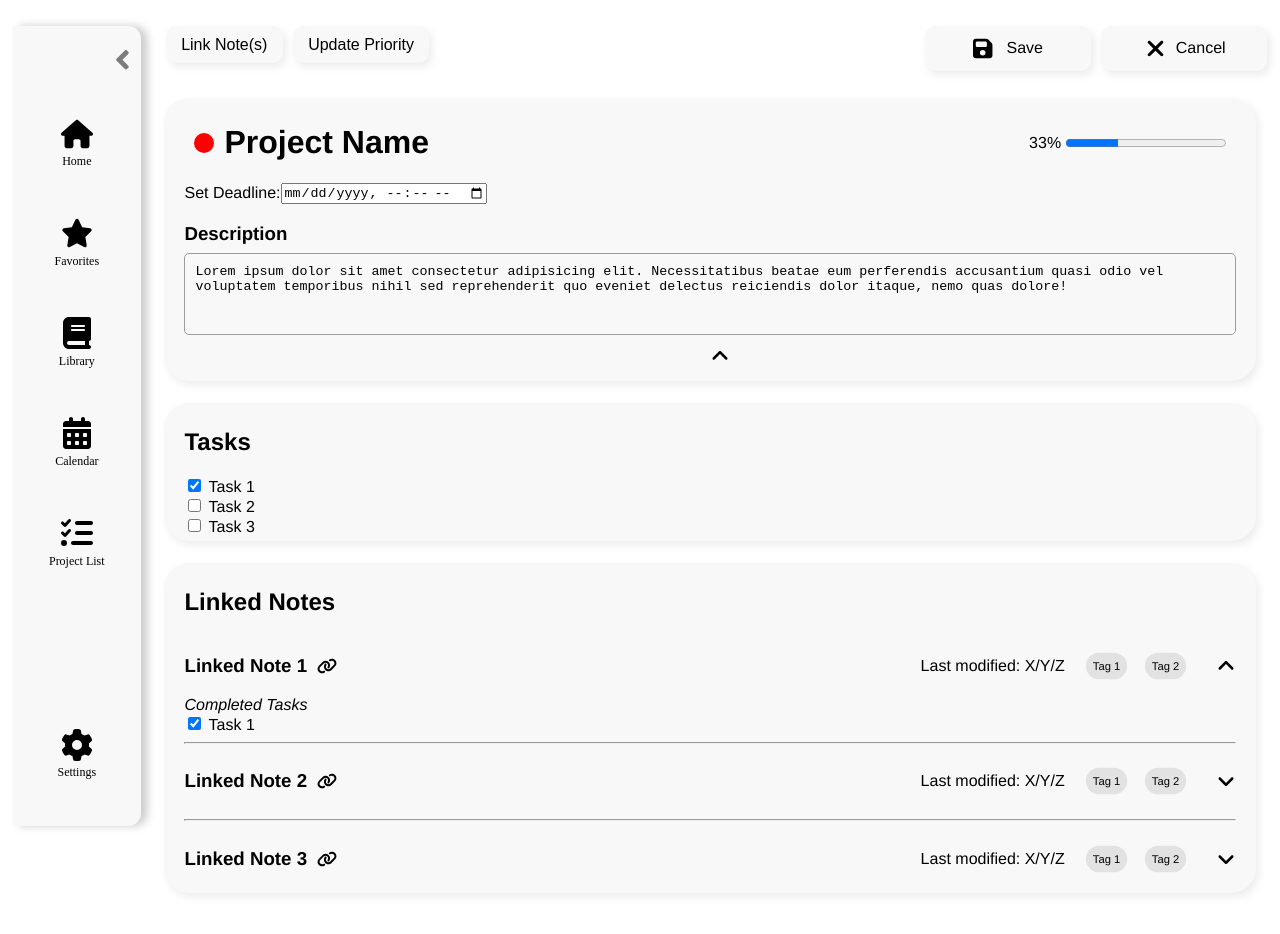
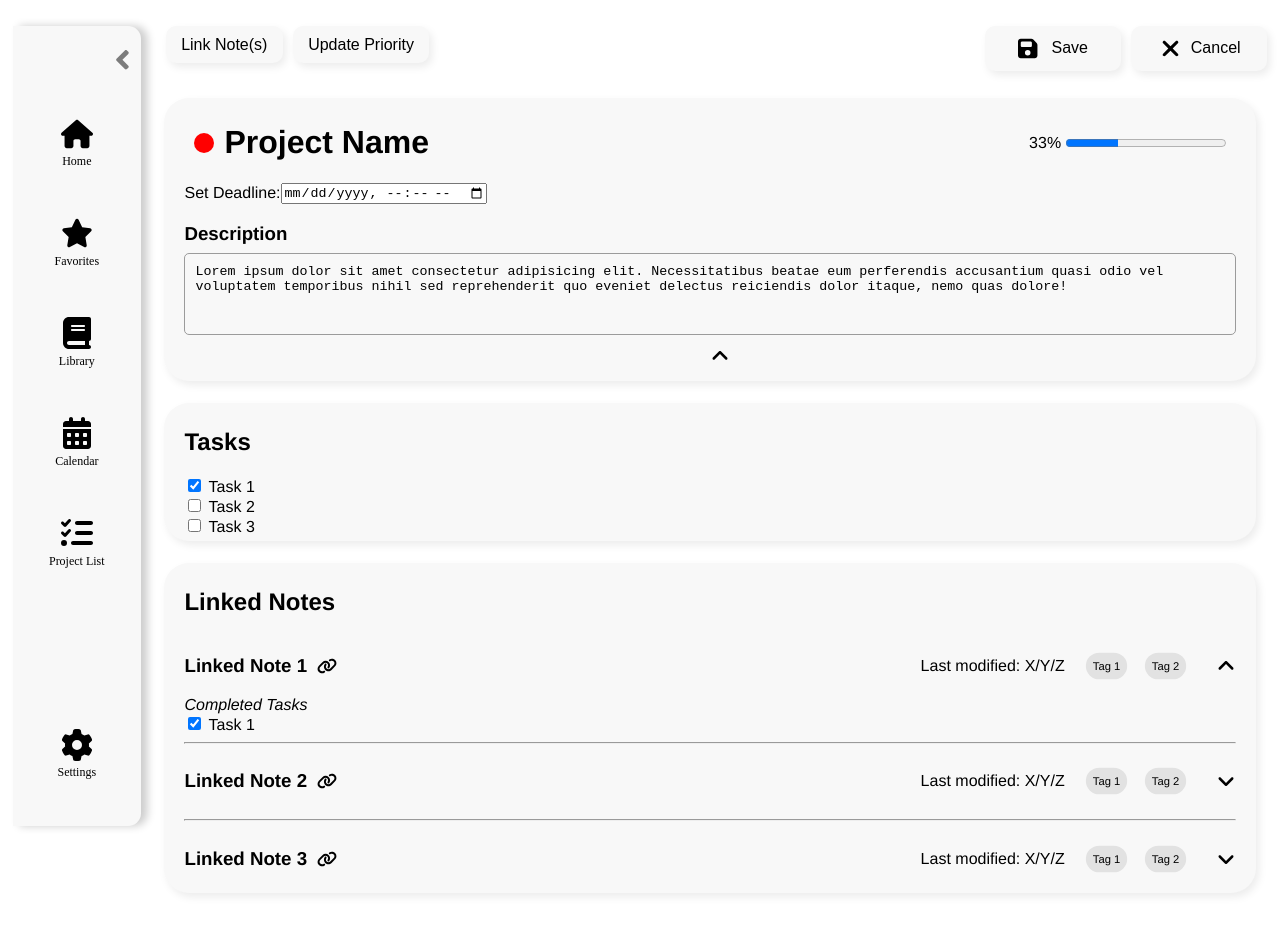
Before and after one commit to CSE-110-Group-13/cse110-sp24-group13, a website: page source/project/edit-project.html in a window 1280 px wide. Drawn offline with Linux system fonts and the light colour scheme.

Commit message:
Updated edit html to use the save and cancel web components

```diff
--- a/source/project/edit-project.html
+++ b/source/project/edit-project.html
@@ -3,6 +3,8 @@
     <meta charset="UTF-8">
     <meta name="viewport" content="width=device-width, initial-scale=1.0">
     <script src="../verticalnavbar/verticalnavbar.js"></script>
+    <script src="../savecanceleditbuttons/save.js"></script>
+    <script src="../savecanceleditbuttons/cancel.js"></script>
     <link rel="stylesheet" href="project.css">
     <title>PROJECT NAME | Commit</title> <!-- replace name with project name -->
 </head>
@@ -28,19 +30,8 @@
                 </select>
             </div>
             <div class = "actionBar" href = "#">
-                <a id = "save"> <!-- link needs to be replaced with corresponding -->
-                    <svg xmlns="http://www.w3.org/2000/svg" viewBox="0 0 576 512">
-                        <!--! Font Awesome Free 6.5.2 by @fontawesome - https://fontawesome.com License - https://fontawesome.com/license/free Copyright 2024 Fonticons, Inc. -->
-                        <path d="M64 32C28.7 32 0 60.7 0 96V416c0 35.3 28.7 64 64 64H384c35.3 0 64-28.7 64-64V173.3c0-17-6.7-33.3-18.7-45.3L352 50.7C340 38.7 323.7 32 306.7 32H64zm0 96c0-17.7 14.3-32 32-32H288c17.7 0 32 14.3 32 32v64c0 17.7-14.3 32-32 32H96c-17.7 0-32-14.3-32-32V128zM224 288a64 64 0 1 1 0 128 64 64 0 1 1 0-128z"/>
-                    </svg>
-                    Save
-                </a>
-                <a id = "Cancel" href = "#"> <!-- link needs to be replaced with corresponding action -->
-                    <svg xmlns="http://www.w3.org/2000/svg" viewBox="0 0 384 512">
-                        <!--!Font Awesome Free 6.5.2 by @fontawesome - https://fontawesome.com License - https://fontawesome.com/license/free Copyright 2024 Fonticons, Inc.-->
-                        <path d="M342.6 150.6c12.5-12.5 12.5-32.8 0-45.3s-32.8-12.5-45.3 0L192 210.7 86.6 105.4c-12.5-12.5-32.8-12.5-45.3 0s-12.5 32.8 0 45.3L146.7 256 41.4 361.4c-12.5 12.5-12.5 32.8 0 45.3s32.8 12.5 45.3 0L192 301.3 297.4 406.6c12.5 12.5 32.8 12.5 45.3 0s12.5-32.8 0-45.3L237.3 256 342.6 150.6z"/></svg>
-                    Cancel
-                </a>
+                <save-button></save-button>
+                    <cancel-button></cancel-button>
             </div>
         </div>
         <div class = "container">
```
